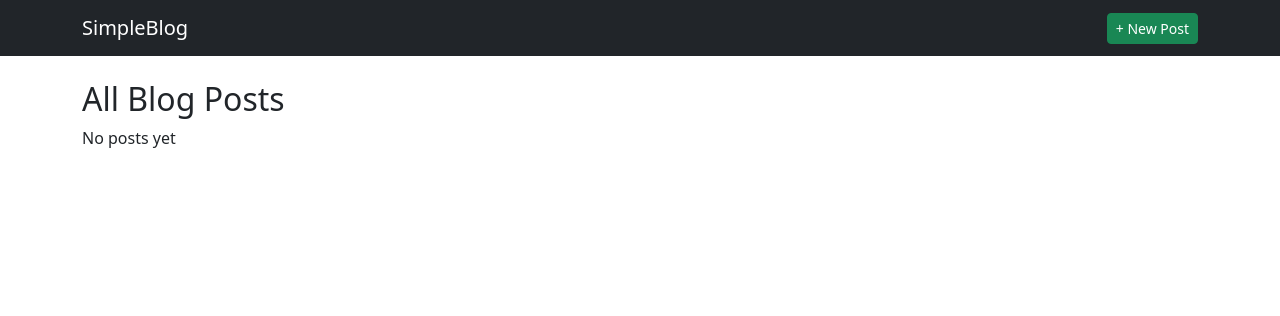
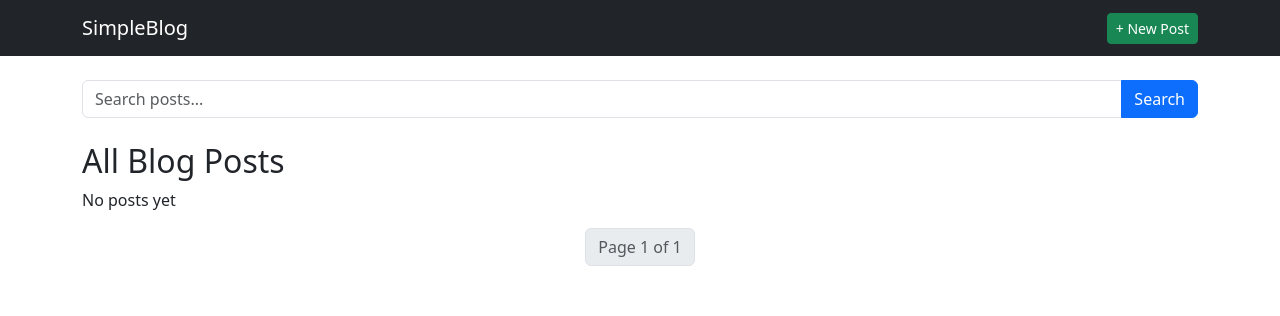
Before and after one commit to srivasanth291/django-blog-app, a Django app: page / in a window 1280 px wide. Shown: the top 316 px of the page. Run offline with Django 5.2, Linux system fonts and the light colour scheme; data that the repository does not hold is empty.

Commit message:
Add search and pagination to blog posts

```diff
--- a/blog/forms.py
+++ b/blog/forms.py
@@ -4,4 +4,4 @@ from .models import BlogPost
 class BlogPostForm(forms.ModelForm):
     class Meta:
         model = BlogPost
-        fields = ['title', 'content']
+        fields = ['title', 'content','author_name']
--- a/blog/models.py
+++ b/blog/models.py
@@ -1,10 +1,9 @@
 from django.db import models
-from django.contrib.auth.models import User
 
 class BlogPost(models.Model):
     title = models.CharField(max_length=200)
     content = models.TextField()
-    author = models.ForeignKey(User, on_delete=models.CASCADE)
+    author_name = models.CharField(max_length=100)
     created_at = models.DateTimeField(auto_now_add=True)
 
     def __str__(self):
--- a/blog/templates/blog/post_list.html
+++ b/blog/templates/blog/post_list.html
@@ -2,6 +2,19 @@
 {% block title %}All Posts{% endblock %}
 
 {% block content %}
+<form method="get" class="mb-4">
+  <div class="input-group">
+    <input
+      type="text"
+      name="q"
+      class="form-control"
+      placeholder="Search posts..."
+      value="{{ query|default:'' }}"
+    >
+    <button class="btn btn-primary">Search</button>
+  </div>
+</form>
+
 <h2>All Blog Posts</h2>
 
 <div class="row">
@@ -15,12 +28,39 @@
         <p>{{ post.content|truncatewords:20 }}</p>
       </div>
       <div class="card-footer text-muted">
-        {{ post.created_at }}
+        {{post.author_name}} | {{ post.created_at }}
       </div>
     </div>
   </div>
 {% empty %}
 <p>No posts yet</p>
 {% endfor %}
+<nav aria-label="Page navigation">
+  <ul class="pagination justify-content-center">
+
+    {% if posts.has_previous %}
+      <li class="page-item">
+        <a class="page-link" href="?page={{ posts.previous_page_number }}{% if query %}&q={{ query }}{% endif %}">
+          Previous
+        </a>
+      </li>
+    {% endif %}
+
+    <li class="page-item disabled">
+      <span class="page-link">
+        Page {{ posts.number }} of {{ posts.paginator.num_pages }}
+      </span>
+    </li>
+
+    {% if posts.has_next %}
+      <li class="page-item">
+        <a class="page-link" href="?page={{ posts.next_page_number }}{% if query %}&q={{ query }}{% endif %}">
+          Next
+        </a>
+      </li>
+    {% endif %}
+
+  </ul>
+</nav>
 </div>
 {% endblock %}
--- a/blog/views.py
+++ b/blog/views.py
@@ -1,10 +1,27 @@
 from django.shortcuts import render, redirect, get_object_or_404
 from .models import BlogPost
 from .forms import BlogPostForm
+from django.db.models import Q
+from django.core.paginator import Paginator
 
 def post_list(request):
-    posts = BlogPost.objects.all().order_by('-created_at')
-    return render(request, 'blog/post_list.html', {'posts': posts})
+    query = request.GET.get('q')
+
+    if query:
+        posts = BlogPost.objects.filter(
+            Q(title__icontains=query) |
+            Q(content__icontains=query)
+        ).order_by('-created_at')
+    else:
+        posts = BlogPost.objects.all().order_by('-created_at')
+    paginator = Paginator(posts, 5)
+    page_number = request.GET.get('page')
+    posts = paginator.get_page(page_number)
+
+    return render(request, 'blog/post_list.html', {
+        'posts': posts,
+        'query': query
+    })
 
 def post_detail(request, id):
     post = get_object_or_404(BlogPost, id=id)
```
Also changed, not shown: blog/migrations/0001_initial.py, 1 other file.
